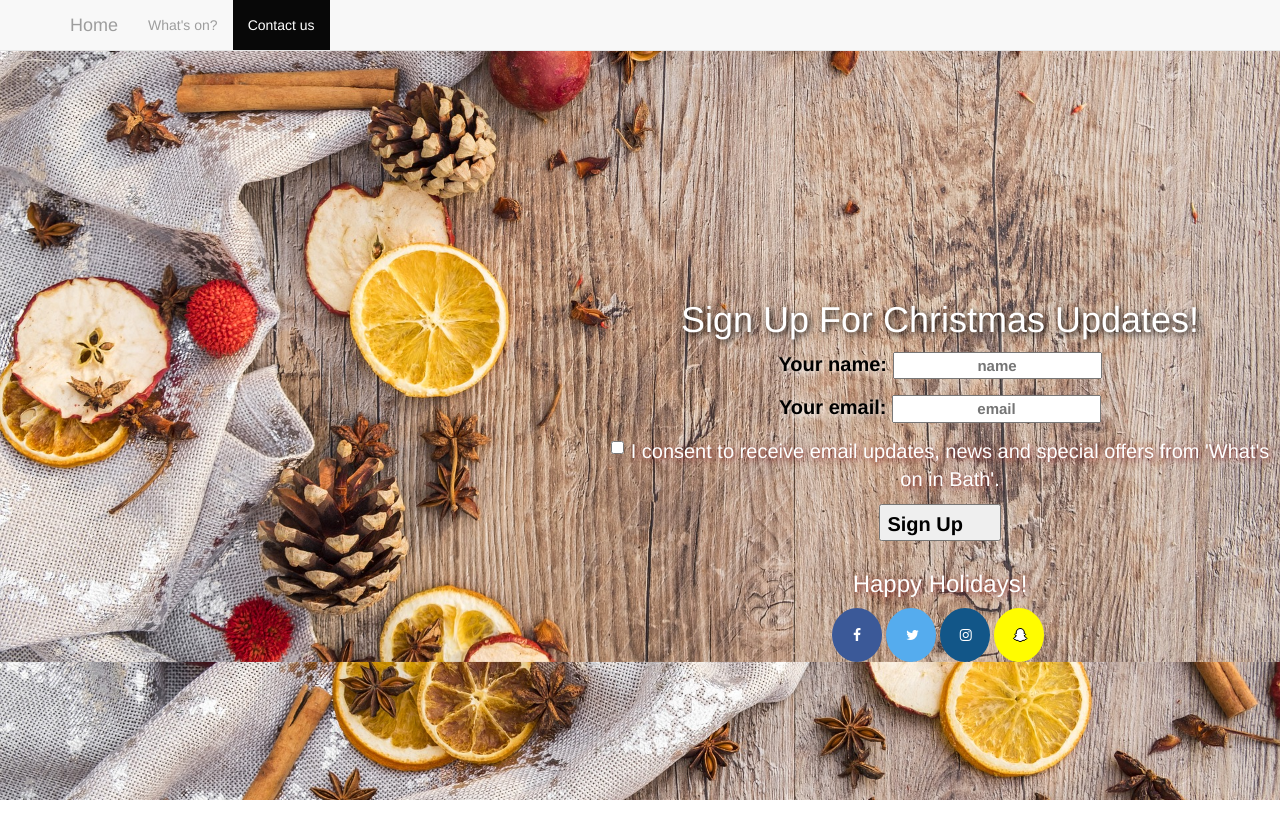
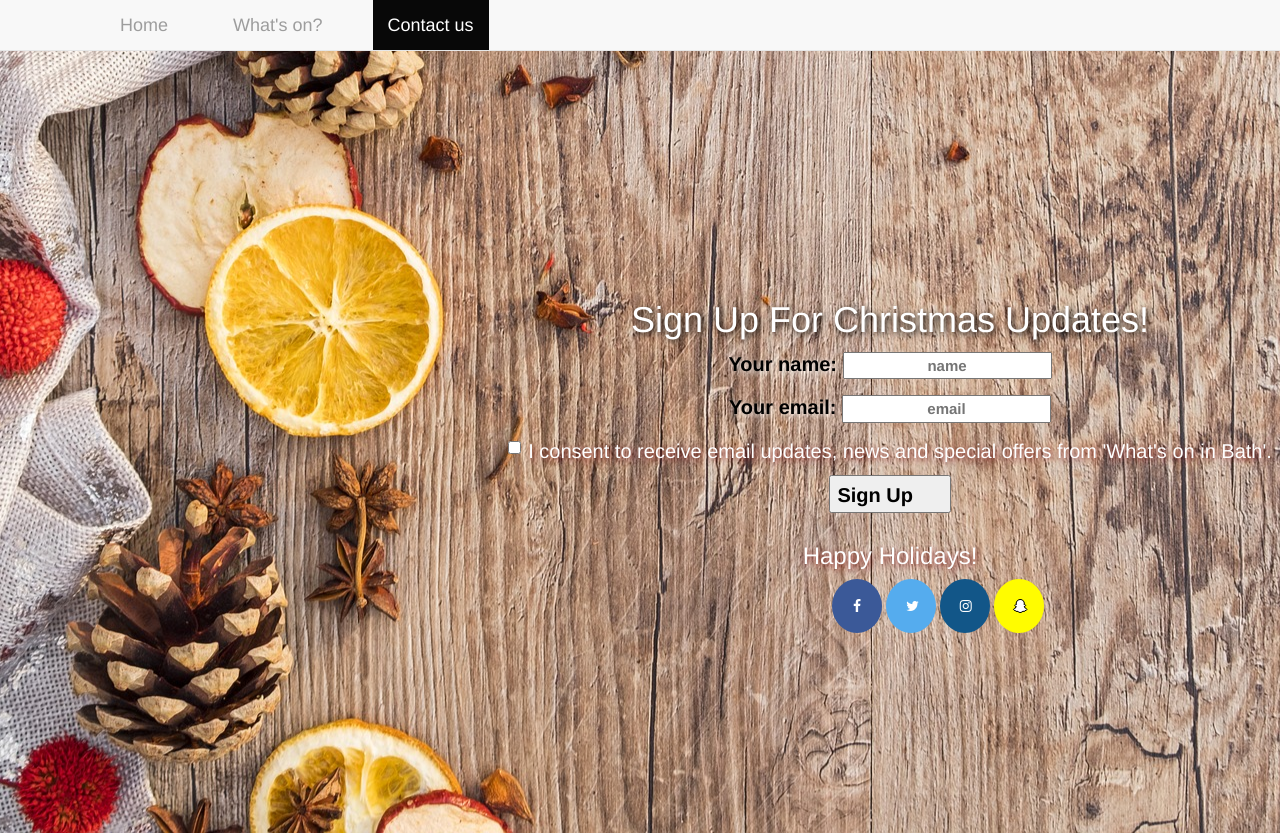
Before and after one commit to IzzyFitton/Bath_Website_CFG, a plain HTML site: page contact_us.html in a window 1280 px wide. Before the commit the page ends 800 px from the top, so only its background shows below. Drawn offline with nearby package versions, Linux system fonts and the light colour scheme.

Commit message:
Nav-bar edits
Fixed the navbar (so responsive) & added padding

```diff
--- a/contact_us.html
+++ b/contact_us.html
@@ -17,20 +17,15 @@
       <nav class="navbar navbar-default navbar-fixed-top">
         <div class="container">
           <div class="navbar-header">
-            <button type="button" class="collapsed navbar-toggle" data-toggle="collapse" data-target="#bs-example-navbar-collapse-6" aria-expanded="false">
-              <span class="sr-only">Toggle navigation</span>
-              <span class="icon-bar"></span>
-              <span class="icon-bar"></span>
-              <span class="icon-bar"></span>
-            </button> <a href="index.html" class="navbar-brand">Home</a> <!--need to link to home page i.e. vid page-->
-          </div>
-          <div class="collapse navbar-collapse" id="bs-example-navbar-collapse-6">
             <ul class="nav navbar-nav">
               <li>
-                 <a href="Whats_on.html#">What's on?</a> <!--need to link to What's on page-->
+                <a href="index.html" class="navbar-brand">Home</a>
+              </li>
+              <li>
+                <a href="Whats_on.html" class="navbar-brand">What's on?</a>
               </li>
               <li class="active">
-                 <a href="contact_us.html">Contact us</a> <!--need to link to contact us page-->
+                <a href="contact_us.html" class="navbar-brand">Contact us</a>
               </li>
             </ul>
           </div>
--- a/css/contact_us.css
+++ b/css/contact_us.css
@@ -1,11 +1,15 @@
 body {
   background-image: url(../images/christmas-2918569_1920.jpg);
-  background-size: cover;
+  background-size: ;
   background-position: bottom;
+  padding-bottom: 200px;
 }
 
+li {
+  padding-left: 50px;
+}
 .contact_us {
-    padding-left: 600px;
+    padding-left: 500px;
     padding-top: 150px;
 }
 
--- a/css/whats_on.css
+++ b/css/whats_on.css
@@ -1,9 +1,12 @@
 
 .jumbotron{
   background-image: url(../images/background-3828004_1920.jpg);
-  background-size: cover;
+  background-size: auto;
 }
 
+li {
+  padding-left: 50px;
+}
 
 .col {
     float: left;
```
Also changed, not shown: Whats_on.html (+5 -10 lines). Lines whose indentation alone changed are shown as unchanged.
